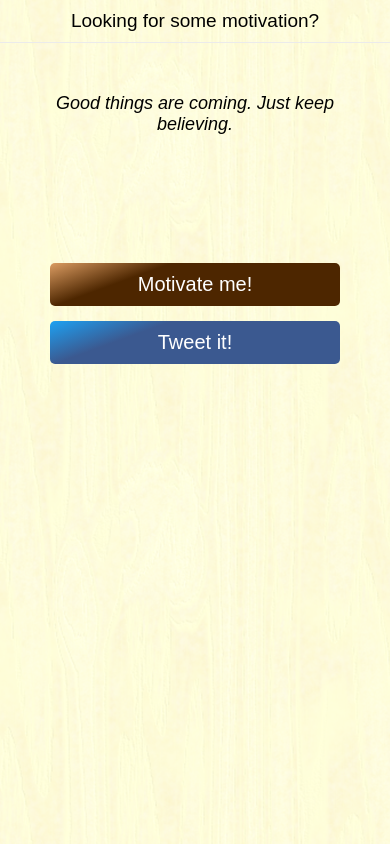
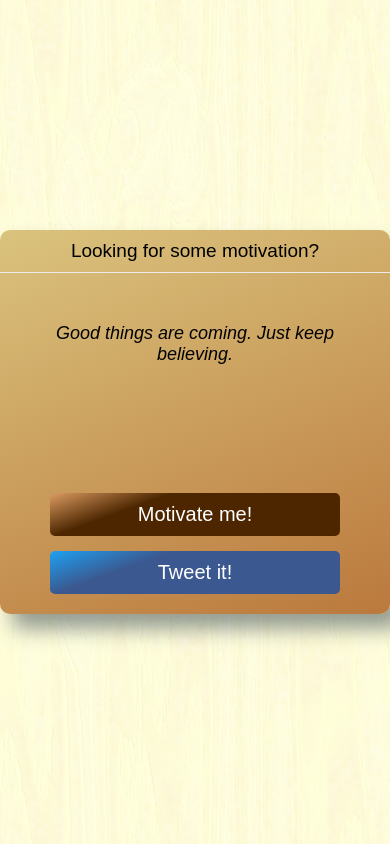
Before and after one commit to dimikara/Quote-Generator, a plain HTML site: page index.html in a window 390 px wide. Drawn offline with Linux system fonts and the light colour scheme; a web font is replaced by a local one.

Commit message:
fix: fix the fixes...

```diff
--- a/css/styles.css
+++ b/css/styles.css
@@ -16,7 +16,7 @@ body {
   /* Credit: www.toptal.com/designers/subtlepatterns */
 }
 
-.quote generator {
+.quote-generator {
   position: absolute;
   top: 50%;
   left: 50%;
@@ -78,7 +78,7 @@ header {
 }
 
 @media screen and (max-width: 600px) {
-  .quote generator {
+  .quote-generator {
     width: 100%;
   }
   header {
--- a/index.html
+++ b/index.html
@@ -15,7 +15,7 @@
 
 <body>
 
-    <div class="quote generator">
+    <div class="quote-generator">
         <header>Looking for some motivation?</header>
         <section class="quotes">
           <div class="quote-text" id="js-quote-text"></div>
```
